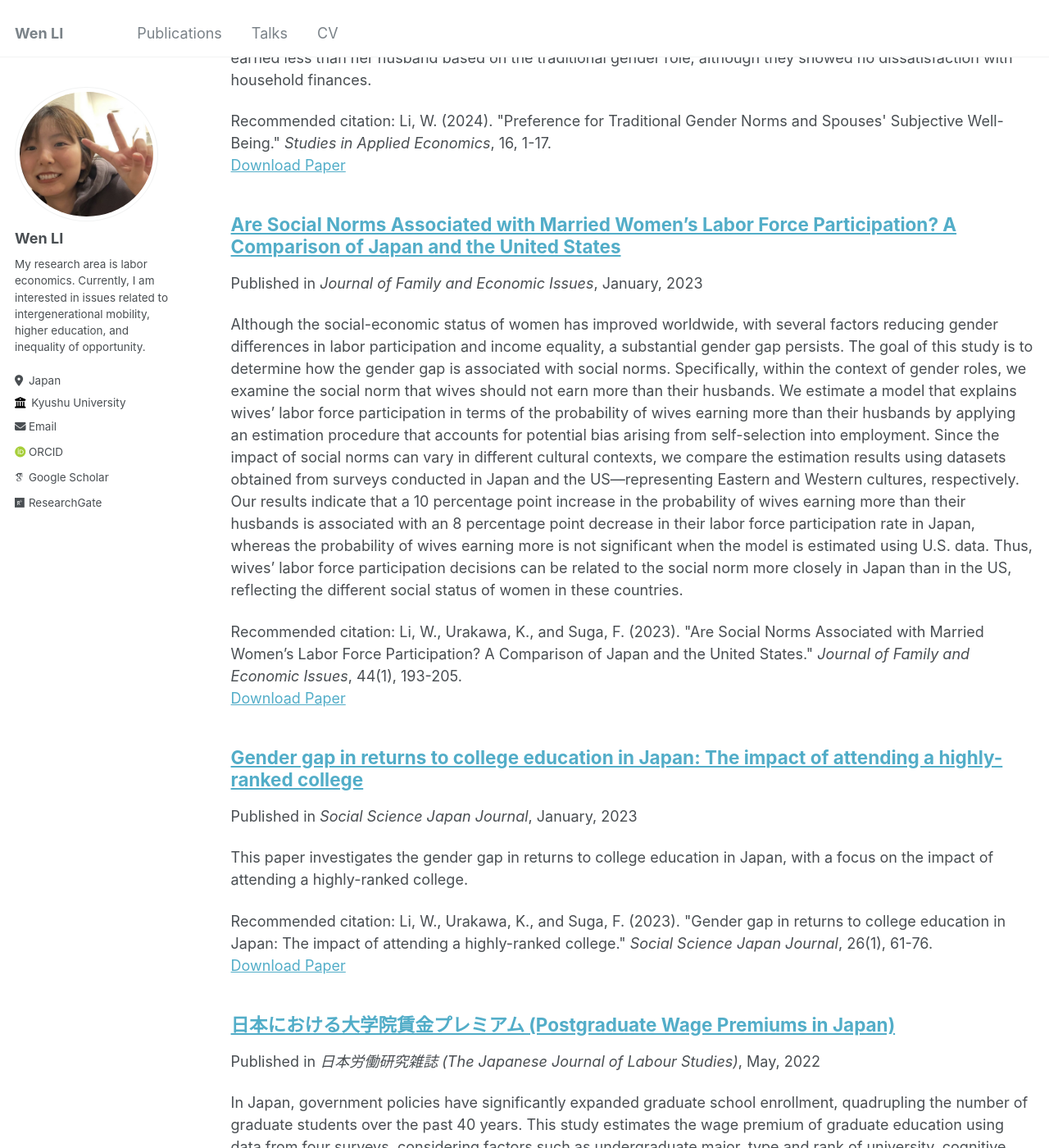
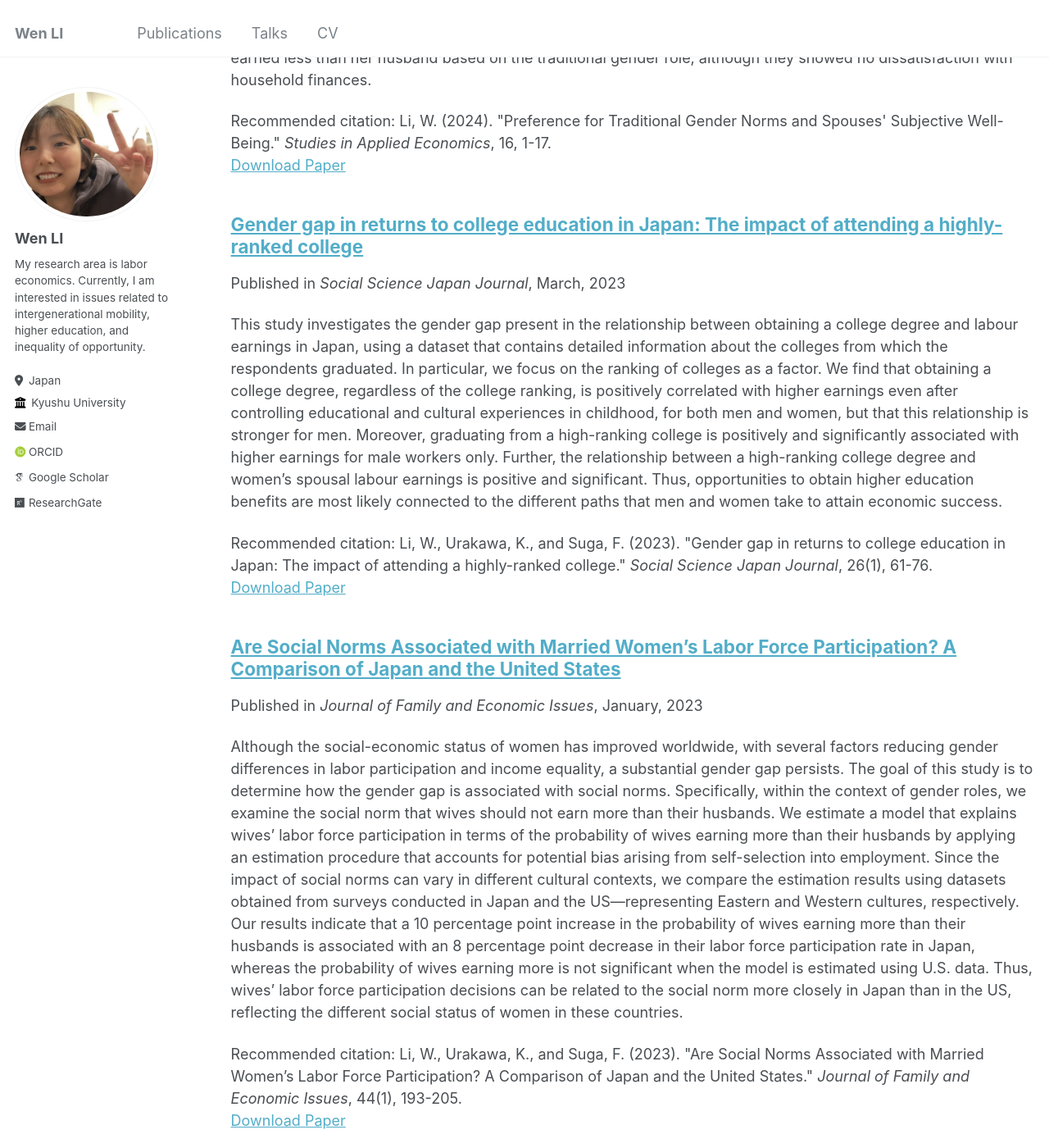
Before and after one commit to wenli-econ/wenli-econ.github.io, a Jekyll site: the page built from _pages/publications.md, in a window 1280 px wide and 1400 px high, scrolled down 421 px. Shown: the whole window at 82% size. Built offline with Jekyll 4.4.1, drawn with Linux system fonts in a browser that asks for light colours; some web fonts are replaced; part of the change alters nothing that is shown.

Commit message:
Update 2023-03-25-Gender gap in returns to college education in Japan-number-3.md

```diff
--- a/_publications/2023-03-25-Gender gap in returns to college education in Japan-number-3.md
+++ b/_publications/2023-03-25-Gender gap in returns to college education in Japan-number-3.md
@@ -1,9 +1,8 @@
 ---
 title: "Gender gap in returns to college education in Japan: The impact of attending a highly-ranked college"
 collection: publications
-permalink: /publication/2023-01-01-gender-gap-returns-college-education-japan
-excerpt: 'This paper investigates the gender gap in returns to college education in Japan, with a focus on the impact of attending a highly-ranked college.'
-date: 2023-01-01
+permalink: /publication/2023-03-25-gender-gap-returns-college-education-japan
+date: 2023-03-25
 venue: 'Social Science Japan Journal'
 paperurl: 'https://academic.oup.com/ssjj/article-abstract/26/1/61/7085995?redirectedFrom=PDF'
 citation: 'Li, W., Urakawa, K., and Suga, F. (2023). "Gender gap in returns to college education in Japan: The impact of attending a highly-ranked college." <i>Social Science Japan Journal</i>, 26(1), 61-76.'
```
